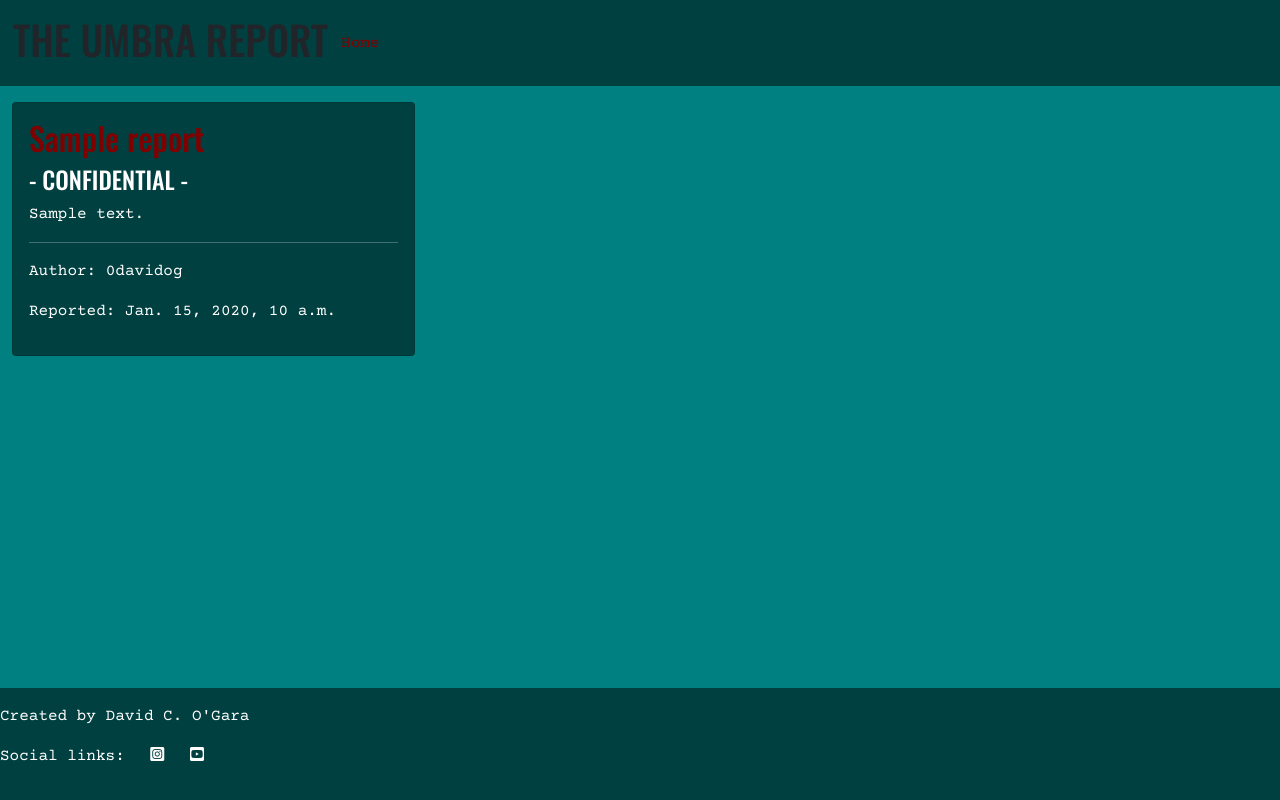
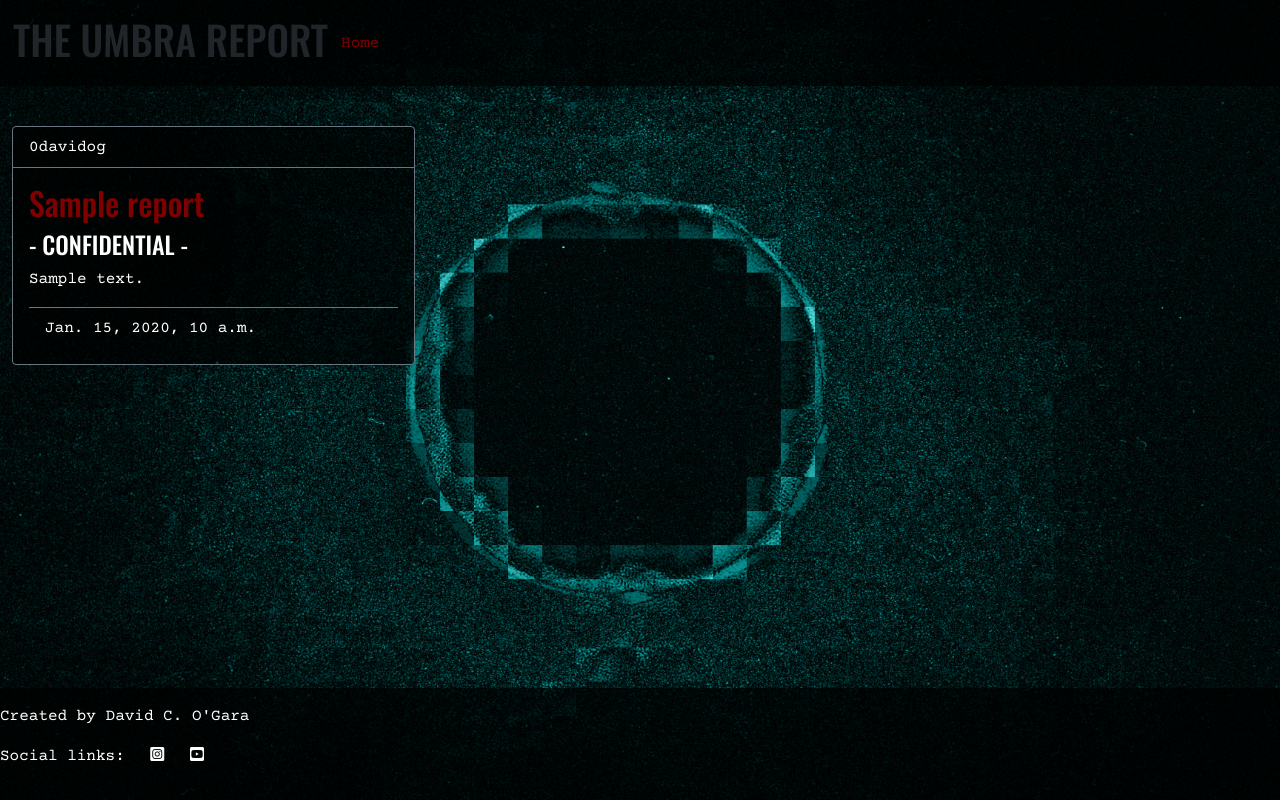
Before and after one commit to 0davidog/Umbra-Report, a Django app: page / in a window 1280 px wide. Run offline with Django 4.2, Linux system fonts and the light colour scheme; data comes from the database, SQL or seed files in the repository; tables that the repository leaves empty hold one stand-in row (values such as "Sample post").

Commit message:
Add full_report view Also tweak bootsrap styling on index.html

```diff
--- a/blog/templates/blog/index.html
+++ b/blog/templates/blog/index.html
@@ -13,16 +13,15 @@
             <div class="row">
                 {% for report in report_list %}
                 <div class="col-md-4">
-                    <div class="card mb-4">
+                    <div class="card  border-secondary mb-3">
+                        <div class="card-header bg-transparent border-secondary">{{ report.author }}</div>
                         <div class="card-body">
-                            <a href="#">
+                            <a href="{% url 'full_report' report.slug %}" class="post-link">
                                 <h2 class="card-title">{{ report.title }}</h2>
                             </a>
                             <h4>- CONFIDENTIAL -</h4>
                             <p class="card-text">{{ report.excerpt }}</p>
-                            <hr />
-                            <p class="card-text">Author: {{ report.author }}</p>
-                            <p>Reported: {{ report.created_on }}</p>
+                            <div class="card-footer bg-transparent border-secondary">{{ report.created_on }}</div>
                         </div>
                     </div>
                 </div>
--- a/blog/urls.py
+++ b/blog/urls.py
@@ -3,4 +3,5 @@ from django.urls import path
 
 urlpatterns = [
     path('', views.ReportList.as_view(), name='home'),
+    path('<slug:slug>/', views.full_report, name='full_report'),
 ]
--- a/blog/views.py
+++ b/blog/views.py
@@ -1,4 +1,4 @@
-from django.shortcuts import render
+from django.shortcuts import render, get_object_or_404
 from django.views import generic
 from .models import Report
 
@@ -8,3 +8,27 @@ class ReportList(generic.ListView):
     queryset = Report.objects.filter(status=1)
     template_name = "blog/index.html"
     paginate_by = 6
+
+
+def full_report(request, slug):
+    """
+    Display an individual :model:`blog.Post`.
+
+    **Context**
+
+    ``post``
+        An instance of :model:`blog.Post`.
+
+    **Template:**
+
+    :template:`blog/full_report.html`
+    """
+
+    queryset = Report.objects.filter(status=1)
+    post = get_object_or_404(queryset, slug=slug)
+
+    return render(
+        request,
+        "blog/full_report.html",
+        {"report": post},
+    )
--- a/static/css/style.css
+++ b/static/css/style.css
@@ -1,10 +1,13 @@
 body {
     min-height: 100vh;
-    background-color: #008080;
     color: #ffffff;
     font-family: "Courier Prime", monospace;
     font-weight: 400;
     font-style: normal;
+    background-color: #008080;
+    background-repeat: no-repeat;
+    background-position: center;
+    background-size: cover;
 
 }
 
@@ -18,16 +21,16 @@ a {
 }
 
 header {
-    background-color: rgba(0, 0, 0, 0.5);
+    background-color: rgba(0, 0, 0, 0.7);
 }
 
 footer {
-    background-color: rgba(0, 0, 0, 0.5);;
+    background-color: rgba(0, 0, 0, 0.7);;
     color: #ffffff;
 }
 
 .card {
-    background-color:rgba(0, 0, 0, 0.5);
+    background-color:rgba(0, 0, 0, 0.7);
 }
 
 .card-title {
--- a/templates/base.html
+++ b/templates/base.html
@@ -26,7 +26,7 @@
 
 </head>
 
-<body class="d-flex flex-column h-100">
+<body class="d-flex flex-column h-100" style="background-image: url('{% static '/images/spacial-cyan-bg.webp' %}');">
     <header>
         <!-- Navigation -->
         <nav class="navbar navbar-expand-lg">
@@ -37,7 +37,7 @@
         </nav>
     </header>
 
-    <main class="flex-shrink-0">
+    <main class="flex-shrink-0 pt-4">
         {% block content %}
         <!-- Content Goes here -->
         {% endblock content %}
```
Also changed, not shown: blog/templates/blog/full_report.html (added, +15 -0 lines), static/images/spacial-cyan-bg.webp (added), 2 other files.
